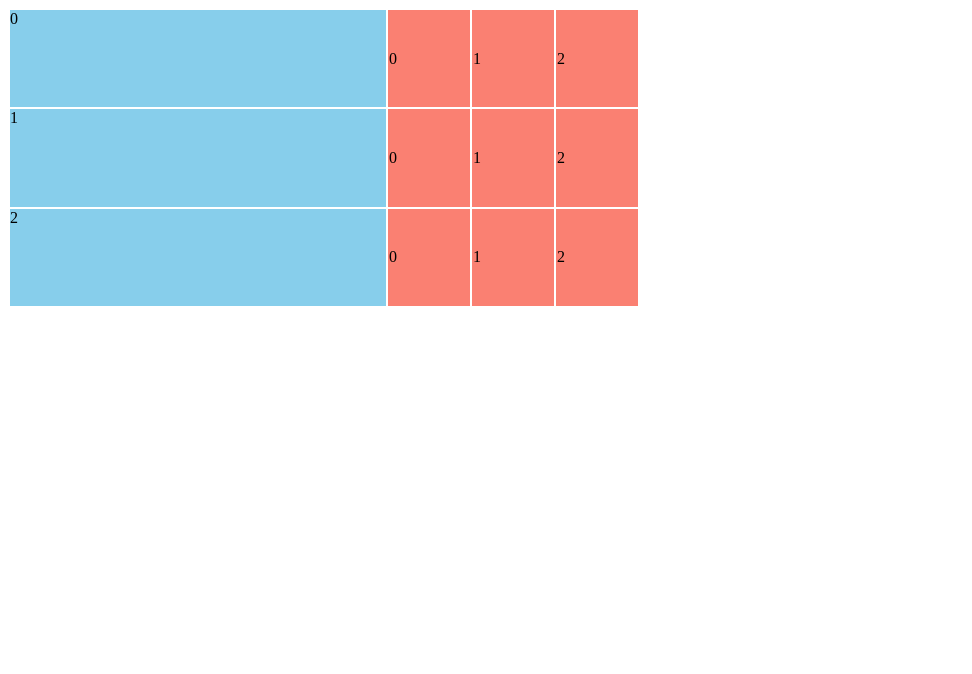
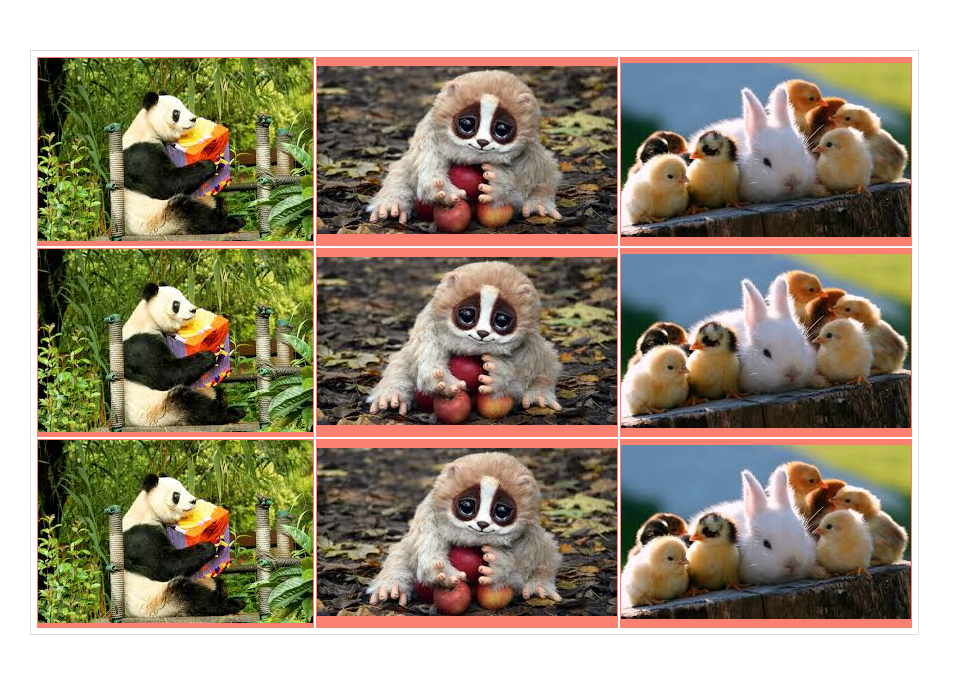
Before and after one commit to jais210/memory-jQuery, a plain HTML site: page index.html in a window 1280 px wide. Shown: the whole page, without its empty margins (0-972 px from the left). Drawn offline with nearby package versions, Linux system fonts and the light colour scheme.

Commit message:
table images

```diff
--- a/main.css
+++ b/main.css
@@ -1,20 +1,18 @@
-.table{
-  /* background-color: transparent;
-  background-size: 100%;
-  background-position: center;
-  background-repeat: no-repeat;
-  border: 1px solid #ddd;
-  padding: .25rem;
-  transition: border-color .2s ease; */
+.table {
+    background-color: transparent;
+    background-size: 100%;
+    background-position: center;
+    background-repeat: no-repeat;
+    border: 1px solid #ddd;
+    padding: .25rem;
+    transition: border-color .2s ease;
+    width: 28%;
+    height: 300px;
+    position: absolute;
+    left: 30px;
+    top: 50px;
+}
 
-	width: 50%;
-	height: 300px;
-}
-.tr {
-    background-color: skyblue;
-    /* width: 80px;
-    height: 90px; */
-}
 .td {
     background-color: salmon;
     width: 80px;
--- a/main.js
+++ b/main.js
@@ -1,17 +1,18 @@
 // versión jQuery
 
+
 var table = $('<table></table>').addClass('table')
-
-for (i = 0; i < 3; i++) {
-    var tr = $('<tr></tr>').addClass('tr').text(i);
-        for (j = 0; j < 3; j++) {
-        var td = $('<td></td>').addClass('td').text(j);
-    tr.append(td);
+var celdas = 3;
+for (i = 0; i < celdas; i++) {
+    var tr = $('<tr></tr>');
+    for (j = 0; j < celdas; j++) {
+        var td = $('<td></td>').addClass('td').append("<img src= 'img/img" + j + ".jpg'>");
+        tr.prepend(td);
     }
-table.append(tr);
+    table.prepend(tr);
 }
 
-$('body').append(table);
+$('body').prepend(table);
 
 
 
```
Also changed, not shown: img/img0.jpg (renamed from img/conejo.jpg), img/img1.jpg (renamed from img/koala.jpg), img/img2.jpg (renamed from img/panda.jpg), img/img3.jpg (renamed from img/pollo.jpg).
